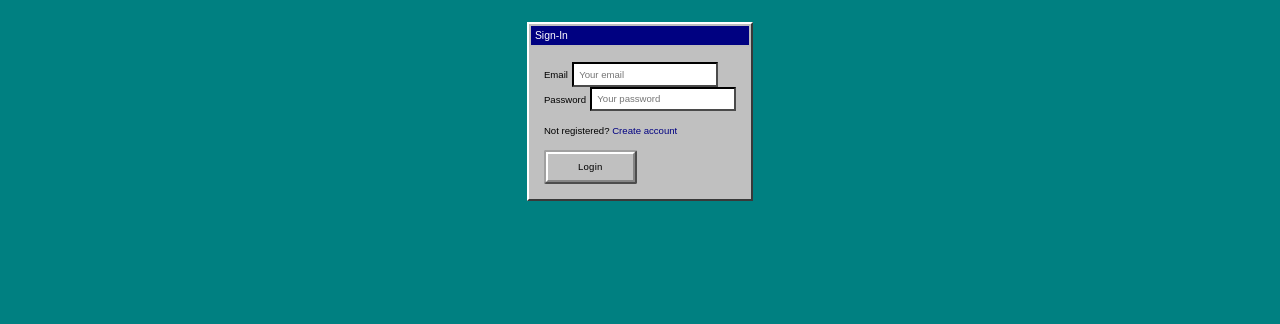
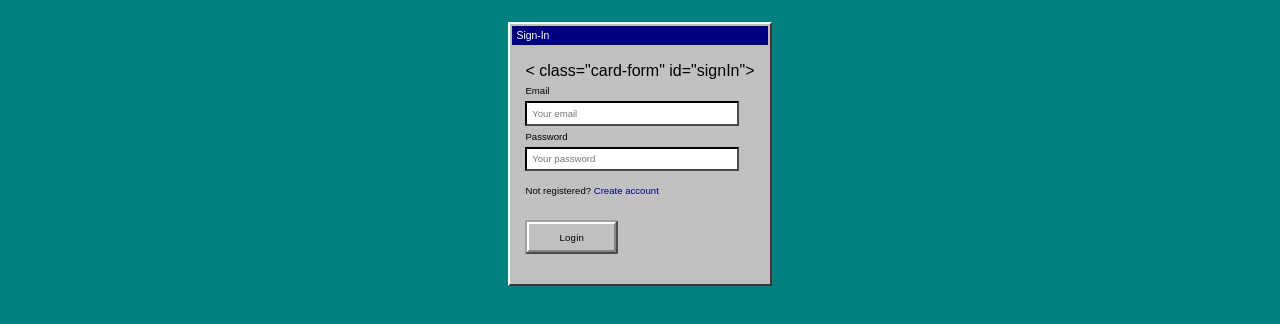
Before and after one commit to aymammeri/Tic-Tac-Toe, a website built with webpack: page index.html in a window 1280 px wide. Both pictures are taken after a click on the link "Login". Shown: the part 30-354 px from the top of the page. Built offline with nearby package versions, Linux system fonts and the light colour scheme; files whose address does not match are found by name.

Commit message:
Style the Sign-in/up forms
Fix block indentation in sign-in/up forms

```diff
--- a/app/styles/index.scss
+++ b/app/styles/index.scss
@@ -32,6 +32,15 @@ h1 {
 
 .card-content {
     padding: 15px 15px;
+}
+
+label {
+    margin: 5px auto;
+    display: block;
+}
+
+input {
+    width: 200px;
 }
 
 #game {
--- a/index.html
+++ b/index.html
@@ -47,7 +47,9 @@
 				<div class="d-block d-sm-flex justify-content-center align-items-center mt-4">
 					<p class="font-weight-normal">Already a member? <a id="go-to-sign-in" class="font-weight-bold">Login</a></p>
 				</div>
-				<button class="btn btn-block btn-primary" type="submit">Register</button>
+				<div id="btn-div">
+					<button class="btn btn-block btn-primary sign-in-up" type="submit">Register</button>
+				</div>
 			</form>
 		</div>
 	</div>
@@ -60,7 +62,7 @@
 			<span class="ml-4">Sign-In</span>
 		</div>
 		<div class="card-content">
-			<form class="card-form" id="signIn">
+			< class="card-form" id="signIn">
 				<div class="form-group">
 					<label for="email" class="mb-2">Email</label>
 					<input name="credentials[email]" id="email" type="email" class="form-control" placeholder="Your email" required="">
@@ -74,7 +76,9 @@
 				<div class="d-block d-sm-flex justify-content-center align-items-center mt-4">
 					<p class="font-weight-normal">Not registered? <a id="go-to-sign-up" class="font-weight-bold">Create account</a></p>
 				</div>
-				<button id="#sign-in" type="submit" class="btn btn-block btn-primary">Login</button>
+				<div id="btn-div">
+					<button id="#sign-in" type="submit" class="btn btn-block btn-primary sign-in-up">Login</button>
+				</div>
 			</form>
 		</div>
 	</div>
```
